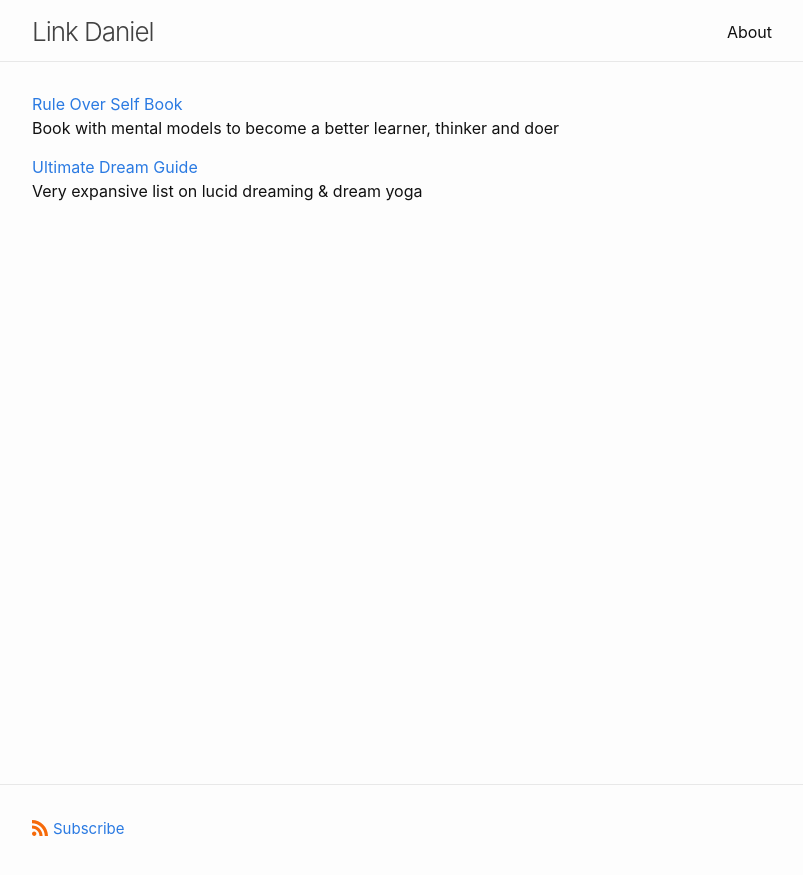
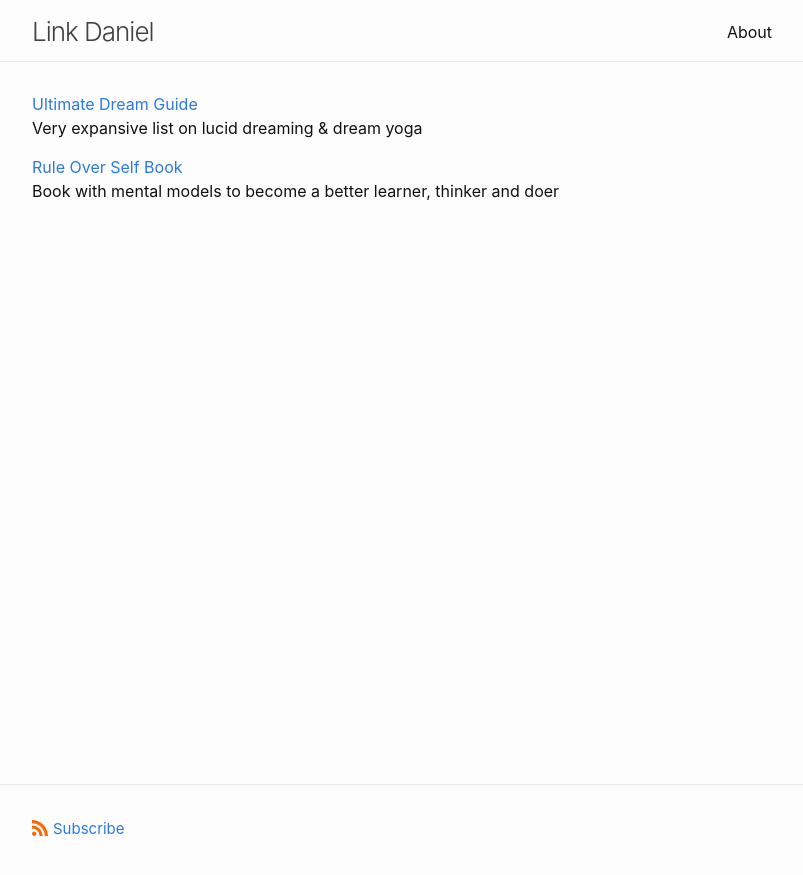
Before and after one commit to link-daniel/link.github.io, a Jekyll site: the page built from index.md, in a window 1280 px wide. Shown: the top 875 px of the page, without its empty margins (238-1041 px from the left). Built offline with Jekyll 4.4.1, drawn with Linux system fonts in a browser that asks for light colours.

Commit message:
Update index.md

```diff
--- a/index.md
+++ b/index.md
@@ -8,11 +8,10 @@
 layout: home
 ---
 
+[Ultimate Dream Guide](https://link.com.de/dream)
+<br>
+Very expansive list on lucid dreaming & dream yoga
 
 [Rule Over Self Book](https://link.com.de/ruleoverself)
 <br>
 Book with mental models to become a better learner, thinker and doer
-
-[Ultimate Dream Guide](https://link.com.de/dream)
-<br>
-Very expansive list on lucid dreaming & dream yoga
```
